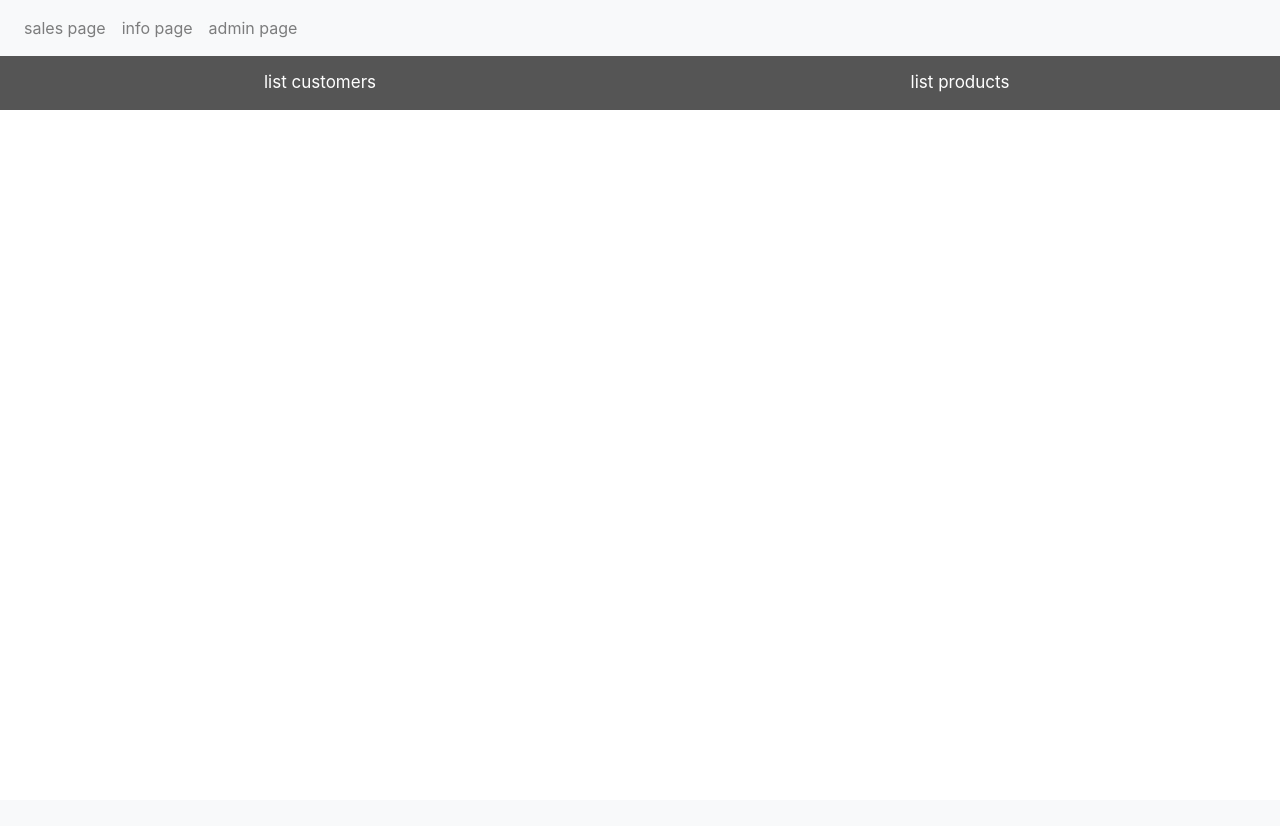
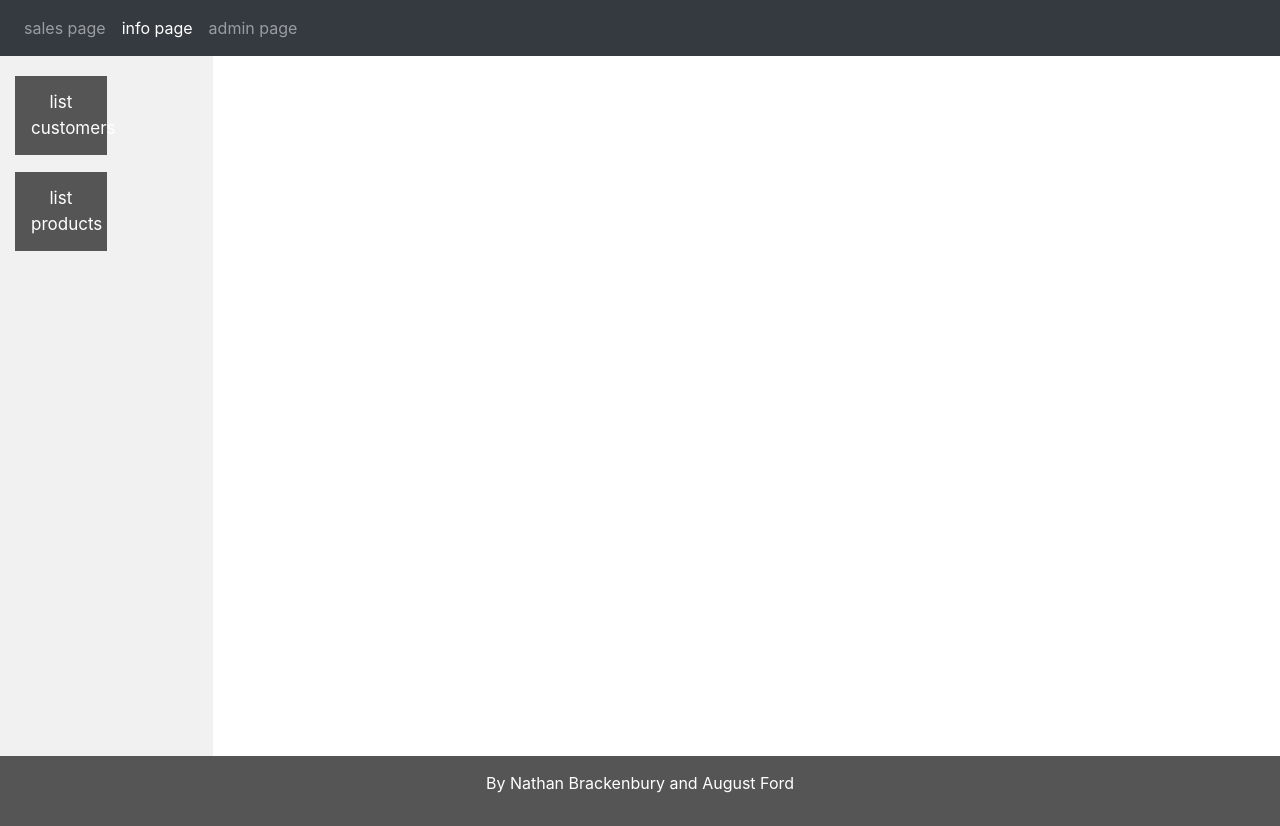
Before and after one commit to KinacOelio/POS-system, a PHP site: page /infopage.php in a window 1280 px wide. Before the commit the page ends 110 px from the top, so only its background shows below. Run offline with PHP 8.4, Linux system fonts and the light colour scheme.

Commit message:
Initial styling for infopage. will adopt this for admin page and hopefully sitewide.

```diff
--- a/infopage.php
+++ b/infopage.php
@@ -1,4 +1,5 @@
 <!DOCTYPE html>
+<?php session_start(); ?>
 <html>
 <head>
 	 <meta charset="utf-8">
@@ -9,16 +10,49 @@
 	<link href="global.css" rel="stylesheet">
 	<script src="functions.js"></script>
 	<link rel="stylesheet" href="https://stackpath.bootstrapcdn.com/bootstrap/4.3.1/css/bootstrap.min.css" integrity="sha384-ggOyR0iXCbMQv3Xipma34MD+dH/1fQ784/j6cY/iJTQUOhcWr7x9JvoRxT2MZw1T" crossorigin="anonymous">
+	<style>
+	/* Remove the navbar's default margin-bottom and rounded borders */
+    .navbar {
+      margin-bottom: 0;
+      border-radius: 0;
+    }
+
+    /* Set height of the grid so .sidenav can be 100% (adjust as needed) */
+    .row.content {height: 700px}
+
+    /* Set gray background color and 100% height */
+    .sidenav {
+      padding-top: 20px;
+      background-color: #f1f1f1;
+      height: 100%;
+    }
+
+    /* Set black background color, white text and some padding */
+    footer {
+      background-color: #555;
+      color: white;
+      padding: 15px;
+    }
+
+    /* On small screens, set height to 'auto' for sidenav and grid */
+    @media screen and (max-width: 767px) {
+      .sidenav {
+        height: auto;
+        padding: 15px;
+      }
+      .row.content {height:auto;}
+    }
+	</style>
 </head>
 <body>
-<nav class="navbar navbar-expand-lg navbar-light bg-light">
+<nav class="navbar navbar-expand-lg navbar-dark bg-dark">
   <div class="collapse navbar-collapse" id="navbarSupportedContent">
     <ul class="navbar-nav mr-auto">
       <li class="nav-item">
         <a class="nav-link" href="salespage.php">sales page</a>
       </li>
 	  <li class="nav-item">
-        <a class="nav-link" href="infopage.php">info page</a>
+        <a class="nav-link active" href="infopage.php">info page</a>
       </li>
 	  <li class="nav-item">
         <a class="nav-link" href="adminpage.php">admin page</a>
@@ -27,24 +61,32 @@
   </div>
 </nav>
 
-
-<button class="tablink" onclick="openPage('listcust', this)">list customers</button>
+<div class="container-fluid text-left">
+<div class="row content">
+<div class ="col-md-2 sidenav">
+<button class="tablink" onclick="openPage('listcust', this)">list customers</button> <br/><br /> <br/><br/>
 <button class="tablink" onclick="openPage('listprod', this)" id="defaultOpen">list products</button>
 
 <div id="listcust" class="tabcontent">
     <form action="infopage.php" target="_self" method="post">
-		<input type="submit" value="listMatchingCustomers" name="submit">
-		<input type='text' name="text">
+		<label>Find Customers!</label>
+		<input type='text' name="text" class="form-control">
+		<input type="submit" value="listMatchingCustomers" name="submit" class= "btn btn-success">
 	</form>
 
 </div>
 
+
 <div id="listprod" class="tabcontent">
     <form action="infopage.php" target="_self" method="post">
-		<input type="submit" value="listMatchingItems" name='submit'>
-		<input type='text' name="text">
+		<label>Find Products!</label>
+		<input type='text' name="text" class="form-control">
+		<input type="submit" value="listMatchingItems" name='submit' class= "btn btn-success">
 	</form>
 </div>
+
+</div>
+<div class = "col-md-8">
 
 <?php
 	//greater if  tests to see if method=post
@@ -59,14 +101,23 @@
 		}else if($_POST["submit"] == "listMatchingItems"){
 			$array = getMatchingProducts($_POST["text"]);
 			for($i = 0; $i < sizeof($array); $i++){
-				$name = $array[$i];
-				echo "<p>".$name."</p>";
+				$row = $array[$i];
+				echo "<p>".$row["Name"]."</p>";
+
 			}
 		}
 
 	}
 ?>
 
+</div>
+</div>
+</div>
+</div>
+
+<footer class="container-fluid text-center">
+  <p>By Nathan Brackenbury and August Ford</p>
+</footer>
 
 <script src="https://code.jquery.com/jquery-3.3.1.slim.min.js" integrity="sha384-q8i/X+965DzO0rT7abK41JStQIAqVgRVzpbzo5smXKp4YfRvH+8abtTE1Pi6jizo" crossorigin="anonymous"></script>
 <script src="https://cdnjs.cloudflare.com/ajax/libs/popper.js/1.14.7/umd/popper.min.js" integrity="sha384-UO2eT0CpHqdSJQ6hJty5KVphtPhzWj9WO1clHTMGa3JDZwrnQq4sF86dIHNDz0W1" crossorigin="anonymous"></script>
```
